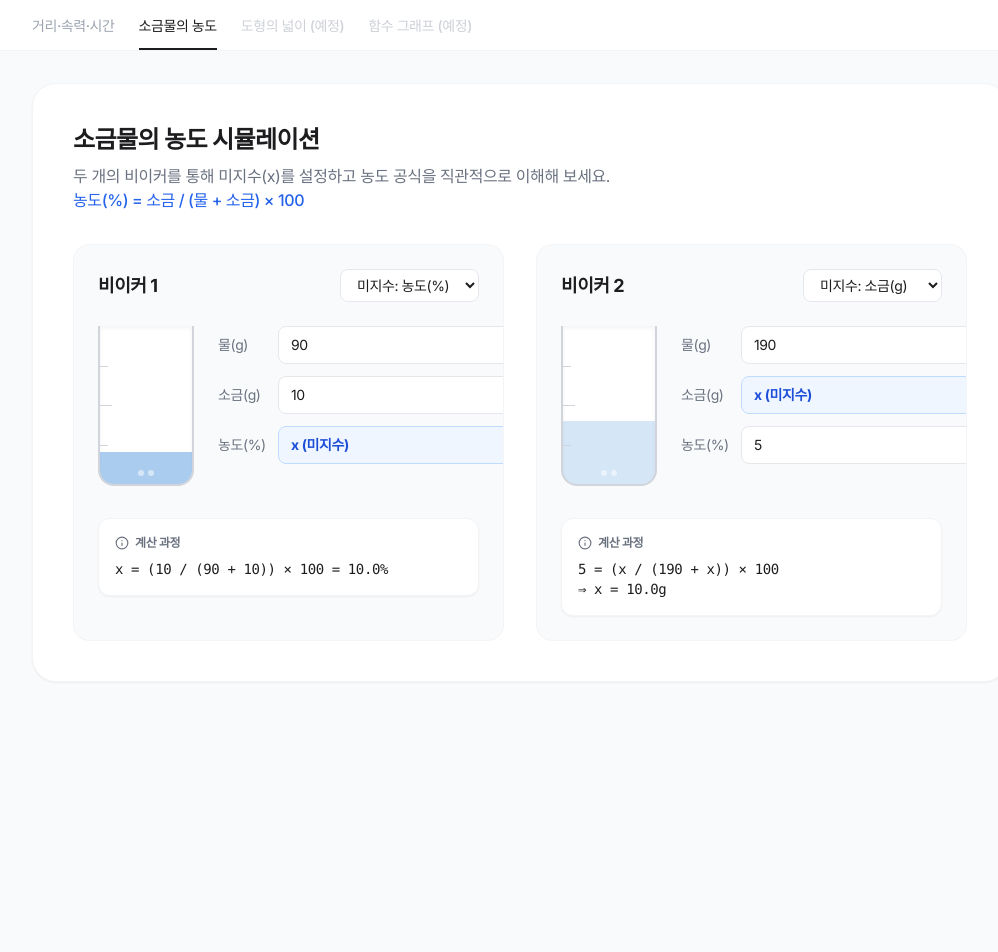
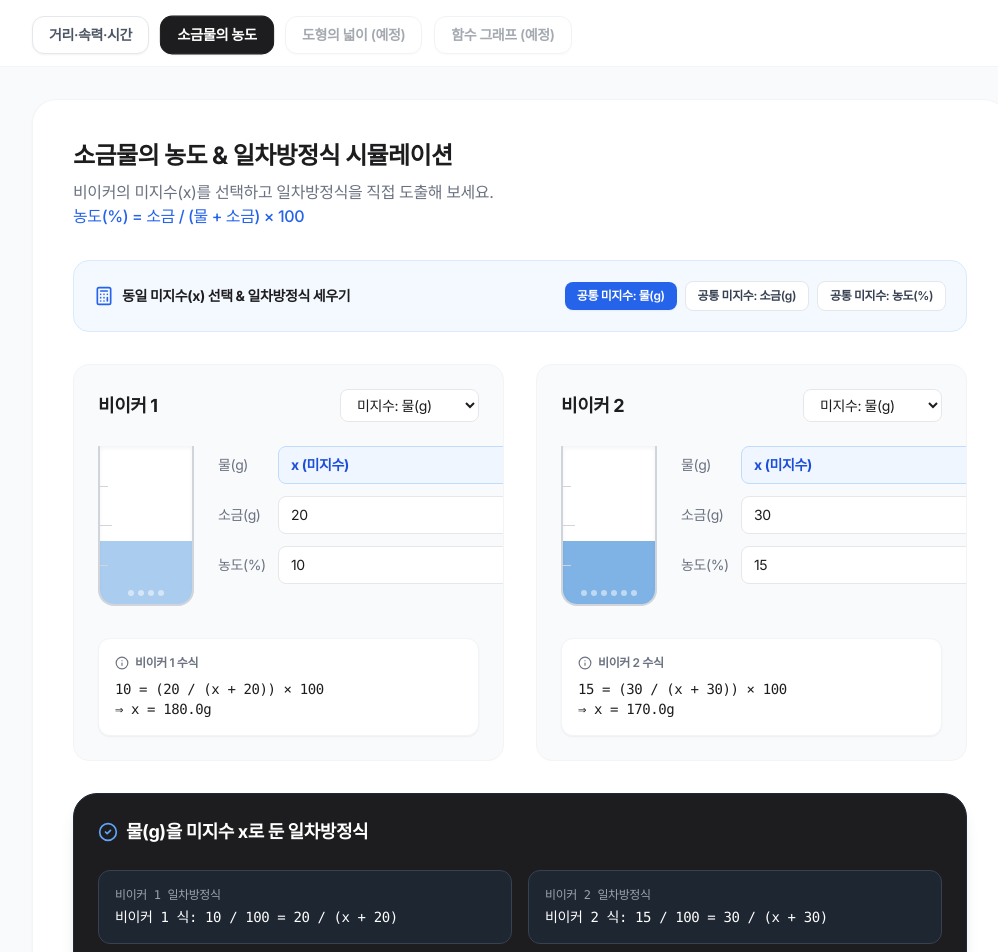
Before and after one commit to joonh0508-cloud/bbh, a Next.js app: page /programs/saltwater in a window 1280 px wide. Shown: the part 60-1012 px from the top of the page, without its empty margins (120-1118 px from the left). Before the commit the page ends 800 px from the top, so only its background shows below. Built offline with nearby package versions, Linux system fonts and the light colour scheme.

Commit message:
feat: Convert sub-program tabs to button style and add linear equation feature to Saltwater visualizer

```diff
--- a/app/programs/layout.tsx
+++ b/app/programs/layout.tsx
@@ -42,8 +42,8 @@ export default function ProgramsLayout({
           </div>
         </div>
 
-        {/* 탭 네비게이션 */}
-        <div className="max-w-5xl mx-auto px-6 flex items-center gap-6 overflow-x-auto no-scrollbar">
+        {/* 탭 네비게이션 (버튼 형태) */}
+        <div className="max-w-5xl mx-auto px-6 py-3 flex items-center gap-3 overflow-x-auto no-scrollbar">
           {tabs.map((tab) => {
             const isActive = pathname === tab.href;
             const isPlaceholder = tab.href !== "/programs/dst" && tab.href !== "/programs/saltwater";
@@ -52,11 +52,11 @@ export default function ProgramsLayout({
               <Link
                 key={tab.href}
                 href={isPlaceholder ? "#" : tab.href}
-                className={`py-3 text-sm font-medium border-b-2 transition-colors whitespace-nowrap ${
+                className={`px-4 py-2 text-sm font-semibold rounded-xl transition-all duration-200 whitespace-nowrap shadow-sm border ${
                   isActive
-                    ? "border-[#1d1d1f] text-[#1d1d1f]"
-                    : "border-transparent text-gray-400 hover:text-gray-600"
-                } ${isPlaceholder ? "cursor-not-allowed opacity-50" : ""}`}
+                    ? "bg-[#1d1d1f] text-white border-[#1d1d1f] shadow-md transform scale-[1.02]"
+                    : "bg-white text-gray-600 border-gray-200 hover:bg-gray-50 hover:text-gray-900"
+                } ${isPlaceholder ? "cursor-not-allowed opacity-50 hover:bg-white hover:text-gray-600" : ""}`}
               >
                 {tab.name}
               </Link>
--- a/app/programs/saltwater/page.tsx
+++ b/app/programs/saltwater/page.tsx
@@ -1,7 +1,7 @@
 "use client";
 
 import { useState } from "react";
-import { Droplet, Info } from "lucide-react";
+import { Info, Calculator, CheckCircle2 } from "lucide-react";
 
 type UnknownType = "water" | "salt" | "concentration";
 
@@ -15,9 +15,11 @@ interface BeakerState {
 
 export default function SaltwaterProgram() {
   const [beakers, setBeakers] = useState<BeakerState[]>([
-    { id: 1, unknown: "concentration", water: "90", salt: "10", concentration: "" },
-    { id: 2, unknown: "salt", water: "190", salt: "", concentration: "5" },
+    { id: 1, unknown: "water", water: "", salt: "20", concentration: "10" },
+    { id: 2, unknown: "water", water: "", salt: "30", concentration: "15" },
   ]);
+
+  const [useSharedUnknown, setUseSharedUnknown] = useState<boolean>(true);
 
   const updateBeaker = (id: number, field: keyof BeakerState, value: string) => {
     setBeakers((prev) =>
@@ -26,23 +28,46 @@ export default function SaltwaterProgram() {
 
         const updated = { ...b, [field]: value };
 
-        // 미지수 변경 시 입력 필드 초기화 (선택적)
-        if (field === 'unknown') {
-          if (value === 'concentration') {
-            updated.concentration = '';
-            if(!updated.water) updated.water = '90';
-            if(!updated.salt) updated.salt = '10';
-          } else if (value === 'salt') {
-            updated.salt = '';
-            if(!updated.water) updated.water = '190';
-            if(!updated.concentration) updated.concentration = '5';
-          } else if (value === 'water') {
-            updated.water = '';
-            if(!updated.salt) updated.salt = '10';
-            if(!updated.concentration) updated.concentration = '10';
+        if (field === "unknown") {
+          if (value === "concentration") {
+            updated.concentration = "";
+            if (!updated.water) updated.water = "90";
+            if (!updated.salt) updated.salt = "10";
+          } else if (value === "salt") {
+            updated.salt = "";
+            if (!updated.water) updated.water = "190";
+            if (!updated.concentration) updated.concentration = "5";
+          } else if (value === "water") {
+            updated.water = "";
+            if (!updated.salt) updated.salt = "10";
+            if (!updated.concentration) updated.concentration = "10";
           }
         }
 
+        return updated;
+      })
+    );
+  };
+
+  // 동일한 미지수로 일괄 변경
+  const handleSetSharedUnknown = (unknownType: UnknownType) => {
+    setUseSharedUnknown(true);
+    setBeakers((prev) =>
+      prev.map((b) => {
+        const updated = { ...b, unknown: unknownType };
+        if (unknownType === "concentration") {
+          updated.concentration = "";
+          if (!updated.water) updated.water = b.id === 1 ? "90" : "180";
+          if (!updated.salt) updated.salt = b.id === 1 ? "10" : "20";
+        } else if (unknownType === "salt") {
+          updated.salt = "";
+          if (!updated.water) updated.water = b.id === 1 ? "90" : "180";
+          if (!updated.concentration) updated.concentration = b.id === 1 ? "10" : "10";
+        } else if (unknownType === "water") {
+          updated.water = "";
+          if (!updated.salt) updated.salt = b.id === 1 ? "20" : "30";
+          if (!updated.concentration) updated.concentration = b.id === 1 ? "10" : "15";
+        }
         return updated;
       })
     );
@@ -62,8 +87,6 @@ export default function SaltwaterProgram() {
       };
     } else if (b.unknown === "salt") {
       if (isNaN(W) || isNaN(C) || C >= 100) return { value: 0, equation: `x = ?` };
-      // C = x / (W + x) * 100
-      // C(W + x) = 100x => CW + Cx = 100x => CW = x(100 - C) => x = CW / (100 - C)
       const res = (C * W) / (100 - C);
       return {
         value: res,
@@ -71,9 +94,7 @@ export default function SaltwaterProgram() {
       };
     } else {
       // unknown === "water"
-      if (isNaN(S) || isNaN(C) || C <= 0 || C > 100) return { value: 0, equation: `x = ?` };
-      // C = S / (x + S) * 100
-      // C(x + S) = 100S => Cx + CS = 100S => Cx = S(100 - C) => x = S(100 - C) / C
+      if (isNaN(S) || isNaN(C) || C <= 0 || C >= 100) return { value: 0, equation: `x = ?` };
       const res = (S * (100 - C)) / C;
       return {
         value: res,
@@ -82,19 +103,117 @@ export default function SaltwaterProgram() {
     }
   };
 
+  const isSameUnknown = beakers[0].unknown === beakers[1].unknown;
+  const sharedUnknownType = beakers[0].unknown;
+
+  // 두 비이커를 혼합할 때의 일차방정식 세우기 로직
+  const getLinearEquationText = () => {
+    const b1 = beakers[0];
+    const b2 = beakers[1];
+    const res1 = calculateResult(b1);
+    const res2 = calculateResult(b2);
+
+    if (sharedUnknownType === "water") {
+      // 물의 양이 공통 미지수 x인 경우
+      const S1 = parseFloat(b1.salt) || 0;
+      const C1 = parseFloat(b1.concentration) || 0;
+      const S2 = parseFloat(b2.salt) || 0;
+      const C2 = parseFloat(b2.concentration) || 0;
+
+      return {
+        title: "물(g)을 미지수 x로 둔 일차방정식",
+        eq1: `비이커 1 식: ${C1} / 100 = ${S1} / (x + ${S1})`,
+        eq2: `비이커 2 식: ${C2} / 100 = ${S2} / (x + ${S2})`,
+        solved: `비이커 1 해: x = ${res1.value.toFixed(1)}g | 비이커 2 해: x = ${res2.value.toFixed(1)}g`,
+        explanation: `공식을 1차 방정식으로 변형: ${C1}(x + ${S1}) = 100 × ${S1} ⇒ ${C1}x + ${C1 * S1} = ${100 * S1}`
+      };
+    } else if (sharedUnknownType === "salt") {
+      // 소금의 양이 공통 미지수 x인 경우
+      const W1 = parseFloat(b1.water) || 0;
+      const C1 = parseFloat(b1.concentration) || 0;
+      const W2 = parseFloat(b2.water) || 0;
+      const C2 = parseFloat(b2.concentration) || 0;
+
+      return {
+        title: "소금(g)을 미지수 x로 둔 일차방정식",
+        eq1: `비이커 1 식: ${C1} = (x / (${W1} + x)) × 100`,
+        eq2: `비이커 2 식: ${C2} = (x / (${W2} + x)) × 100`,
+        solved: `비이커 1 해: x = ${res1.value.toFixed(1)}g | 비이커 2 해: x = ${res2.value.toFixed(1)}g`,
+        explanation: `1차 방정식 풀이: ${C1}(${W1} + x) = 100x ⇒ ${C1 * W1} + ${C1}x = 100x ⇒ ${100 - C1}x = ${C1 * W1}`
+      };
+    } else {
+      // 농도가 공통 미지수 x인 경우
+      const W1 = parseFloat(b1.water) || 0;
+      const S1 = parseFloat(b1.salt) || 0;
+      const W2 = parseFloat(b2.water) || 0;
+      const S2 = parseFloat(b2.salt) || 0;
+
+      return {
+        title: "농도(%)를 미지수 x로 둔 일차방정식",
+        eq1: `비이커 1 식: x = (${S1} / (${W1} + ${S1})) × 100`,
+        eq2: `비이커 2 식: x = (${S2} / (${W2} + ${S2})) × 100`,
+        solved: `비이커 1 해: x = ${res1.value.toFixed(1)}% | 비이커 2 해: x = ${res2.value.toFixed(1)}%`,
+        explanation: `일차식 계산: x × (${W1 + S1}) = ${S1 * 100}`
+      };
+    }
+  };
+
+  const linearEqInfo = getLinearEquationText();
+
   return (
     <div className="flex flex-col gap-8 bg-white p-6 md:p-10 rounded-3xl shadow-sm border border-gray-100">
 
       {/* 헤더 설명 영역 */}
       <div className="text-center md:text-left">
         <h2 className="text-2xl font-bold tracking-tight text-[#1d1d1f] mb-2">
-          소금물의 농도 시뮬레이션
+          소금물의 농도 & 일차방정식 시뮬레이션
         </h2>
         <p className="text-gray-500">
-          두 개의 비이커를 통해 미지수(x)를 설정하고 농도 공식을 직관적으로 이해해 보세요.
+          비이커의 미지수(x)를 선택하고 일차방정식을 직접 도출해 보세요.
           <br/>
           <span className="text-blue-600 font-medium">농도(%) = 소금 / (물 + 소금) × 100</span>
         </p>
+      </div>
+
+      {/* 동일 미지수(x) 설정 컨트롤 바 */}
+      <div className="bg-blue-50/70 border border-blue-100 p-5 rounded-2xl flex flex-col md:flex-row items-center justify-between gap-4">
+        <div className="flex items-center gap-2 text-sm font-bold text-[#1d1d1f]">
+          <Calculator className="w-5 h-5 text-blue-600" />
+          <span>동일 미지수(x) 선택 & 일차방정식 세우기</span>
+        </div>
+
+        <div className="flex items-center gap-2 flex-wrap">
+          <button
+            onClick={() => handleSetSharedUnknown("water")}
+            className={`px-3 py-1.5 text-xs font-semibold rounded-lg transition-all ${
+              isSameUnknown && sharedUnknownType === "water"
+                ? "bg-blue-600 text-white shadow-sm"
+                : "bg-white text-gray-700 hover:bg-gray-100 border border-gray-200"
+            }`}
+          >
+            공통 미지수: 물(g)
+          </button>
+          <button
+            onClick={() => handleSetSharedUnknown("salt")}
+            className={`px-3 py-1.5 text-xs font-semibold rounded-lg transition-all ${
+              isSameUnknown && sharedUnknownType === "salt"
+                ? "bg-blue-600 text-white shadow-sm"
+                : "bg-white text-gray-700 hover:bg-gray-100 border border-gray-200"
+            }`}
+          >
+            공통 미지수: 소금(g)
+          </button>
+          <button
+            onClick={() => handleSetSharedUnknown("concentration")}
+            className={`px-3 py-1.5 text-xs font-semibold rounded-lg transition-all ${
+              isSameUnknown && sharedUnknownType === "concentration"
+                ? "bg-blue-600 text-white shadow-sm"
+                : "bg-white text-gray-700 hover:bg-gray-100 border border-gray-200"
+            }`}
+          >
+            공통 미지수: 농도(%)
+          </button>
+        </div>
       </div>
 
       {/* 비이커 렌더링 영역 */}
@@ -102,14 +221,13 @@ export default function SaltwaterProgram() {
         {beakers.map((beaker, index) => {
           const result = calculateResult(beaker);
 
-          // 시각화를 위한 값 계산
-          const displayW = beaker.unknown === 'water' ? result.value : parseFloat(beaker.water) || 0;
-          const displayS = beaker.unknown === 'salt' ? result.value : parseFloat(beaker.salt) || 0;
-          const displayC = beaker.unknown === 'concentration' ? result.value : parseFloat(beaker.concentration) || 0;
+          const displayW = beaker.unknown === "water" ? result.value : parseFloat(beaker.water) || 0;
+          const displayS = beaker.unknown === "salt" ? result.value : parseFloat(beaker.salt) || 0;
+          const displayC = beaker.unknown === "concentration" ? result.value : parseFloat(beaker.concentration) || 0;
 
           const totalAmount = displayW + displayS;
-          const fillPercentage = Math.min(Math.max((totalAmount / 500) * 100, 10), 100); // 500g을 100% 기준으로 시각화
-          const colorIntensity = Math.min(Math.max(displayC / 30, 0.1), 1); // 30%를 가장 진한 색으로
+          const fillPercentage = Math.min(Math.max((totalAmount / 500) * 100, 10), 100);
+          const colorIntensity = Math.min(Math.max(displayC / 30, 0.1), 1);
 
           return (
             <div key={beaker.id} className="bg-gray-50 rounded-2xl p-6 border border-gray-100 flex flex-col gap-6 relative overflow-hidden">
@@ -117,10 +235,9 @@ export default function SaltwaterProgram() {
               <div className="flex justify-between items-center">
                 <h3 className="text-lg font-bold text-[#1d1d1f]">비이커 {index + 1}</h3>
 
-                {/* 미지수 선택 드롭다운 */}
                 <select
                   value={beaker.unknown}
-                  onChange={(e) => updateBeaker(beaker.id, 'unknown', e.target.value)}
+                  onChange={(e) => updateBeaker(beaker.id, "unknown", e.target.value as UnknownType)}
                   className="bg-white border border-gray-200 text-sm rounded-lg px-3 py-1.5 focus:outline-none focus:ring-2 focus:ring-blue-500 text-[#1d1d1f]"
                 >
                   <option value="concentration">미지수: 농도(%)</option>
@@ -130,7 +247,6 @@ export default function SaltwaterProgram() {
               </div>
 
               <div className="flex gap-6">
-                {/* 비이커 시각화 (CSS) */}
                 <div className="w-24 h-40 bg-white rounded-b-2xl border-2 border-t-0 border-gray-300 relative flex flex-col justify-end overflow-hidden shadow-inner shrink-0">
                   <div
                     className="w-full transition-all duration-700 ease-in-out flex flex-col justify-end items-center pb-2"
@@ -139,7 +255,6 @@ export default function SaltwaterProgram() {
                       backgroundColor: `rgba(0, 102, 204, ${colorIntensity})`
                     }}
                   >
-                    {/* 소금 파티클 효과 (농도에 비례) */}
                     {displayS > 0 && (
                       <div className="absolute bottom-2 flex flex-wrap justify-center gap-1 w-full px-2 opacity-50">
                         {Array.from({ length: Math.min(Math.floor(displayS / 5), 15) }).map((_, i) => (
@@ -148,19 +263,15 @@ export default function SaltwaterProgram() {
                       </div>
                     )}
                   </div>
-                  {/* 눈금선 */}
                   <div className="absolute left-0 top-1/4 w-2 h-px bg-gray-300"></div>
                   <div className="absolute left-0 top-2/4 w-3 h-px bg-gray-300"></div>
                   <div className="absolute left-0 top-3/4 w-2 h-px bg-gray-300"></div>
                 </div>
 
-                {/* 입력 폼 및 결과 */}
                 <div className="flex-1 flex flex-col gap-3">
-
-                  {/* 물 입력 */}
                   <div className="flex items-center gap-3">
                     <label className="text-sm text-gray-500 w-12">물(g)</label>
-                    {beaker.unknown === 'water' ? (
+                    {beaker.unknown === "water" ? (
                       <div className="flex-1 bg-blue-50 border border-blue-200 rounded-lg px-3 py-2 text-sm font-bold text-blue-700">
                         x (미지수)
                       </div>
@@ -168,17 +279,16 @@ export default function SaltwaterProgram() {
                       <input
                         type="number"
                         value={beaker.water}
-                        onChange={(e) => updateBeaker(beaker.id, 'water', e.target.value)}
+                        onChange={(e) => updateBeaker(beaker.id, "water", e.target.value)}
                         className="flex-1 border border-gray-200 rounded-lg px-3 py-2 text-sm focus:outline-none focus:border-blue-500 text-[#1d1d1f]"
                         placeholder="예: 90"
                       />
                     )}
                   </div>
 
-                  {/* 소금 입력 */}
                   <div className="flex items-center gap-3">
                     <label className="text-sm text-gray-500 w-12">소금(g)</label>
-                    {beaker.unknown === 'salt' ? (
+                    {beaker.unknown === "salt" ? (
                       <div className="flex-1 bg-blue-50 border border-blue-200 rounded-lg px-3 py-2 text-sm font-bold text-blue-700">
                         x (미지수)
                       </div>
@@ -186,17 +296,16 @@ export default function SaltwaterProgram() {
                       <input
                         type="number"
                         value={beaker.salt}
-                        onChange={(e) => updateBeaker(beaker.id, 'salt', e.target.value)}
+                        onChange={(e) => updateBeaker(beaker.id, "salt", e.target.value)}
                         className="flex-1 border border-gray-200 rounded-lg px-3 py-2 text-sm focus:outline-none focus:border-blue-500 text-[#1d1d1f]"
                         placeholder="예: 10"
                       />
                     )}
                   </div>
 
-                  {/* 농도 입력 */}
                   <div className="flex items-center gap-3">
                     <label className="text-sm text-gray-500 w-12">농도(%)</label>
-                    {beaker.unknown === 'concentration' ? (
+                    {beaker.unknown === "concentration" ? (
                       <div className="flex-1 bg-blue-50 border border-blue-200 rounded-lg px-3 py-2 text-sm font-bold text-blue-700">
                         x (미지수)
                       </div>
@@ -204,21 +313,19 @@ export default function SaltwaterProgram() {
                       <input
                         type="number"
                         value={beaker.concentration}
-                        onChange={(e) => updateBeaker(beaker.id, 'concentration', e.target.value)}
+                        onChange={(e) => updateBeaker(beaker.id, "concentration", e.target.value)}
                         className="flex-1 border border-gray-200 rounded-lg px-3 py-2 text-sm focus:outline-none focus:border-blue-500 text-[#1d1d1f]"
                         placeholder="예: 10"
                       />
                     )}
                   </div>
-
                 </div>
               </div>
 
-              {/* 결과 수식 영역 */}
               <div className="mt-2 bg-white rounded-xl p-4 border border-gray-100 shadow-sm">
                 <div className="flex items-center gap-1.5 text-xs font-semibold text-gray-500 mb-2">
                   <Info className="w-3.5 h-3.5" />
-                  계산 과정
+                  비이커 {index + 1} 수식
                 </div>
                 <div className="text-[#1d1d1f] font-mono text-sm whitespace-pre-wrap">
                   {result.equation}
@@ -230,6 +337,36 @@ export default function SaltwaterProgram() {
         })}
       </div>
 
+      {/* 동일 미지수 일차방정식 해석 카드 */}
+      {isSameUnknown && (
+        <div className="bg-[#1d1d1f] text-white p-6 rounded-3xl shadow-lg border border-gray-800 flex flex-col gap-4 animate-in fade-in duration-300">
+          <div className="flex items-center gap-2">
+            <CheckCircle2 className="w-5 h-5 text-blue-400" />
+            <h3 className="text-lg font-bold tracking-tight">{linearEqInfo.title}</h3>
+          </div>
+
+          <div className="grid grid-cols-1 md:grid-cols-2 gap-4 my-2">
+            <div className="bg-gray-800/80 p-4 rounded-xl font-mono text-sm border border-gray-700">
+              <span className="text-gray-400 block text-xs mb-1">비이커 1 일차방정식</span>
+              {linearEqInfo.eq1}
+            </div>
+            <div className="bg-gray-800/80 p-4 rounded-xl font-mono text-sm border border-gray-700">
+              <span className="text-gray-400 block text-xs mb-1">비이커 2 일차방정식</span>
+              {linearEqInfo.eq2}
+            </div>
+          </div>
+
+          <div className="bg-blue-950/50 p-4 rounded-xl border border-blue-800/50 font-mono text-sm text-blue-200">
+            <span className="text-blue-400 font-bold block text-xs mb-1">방정식 변형 과정</span>
+            {linearEqInfo.explanation}
+          </div>
+
+          <div className="text-right text-xs text-gray-400 pt-2 border-t border-gray-800">
+            {linearEqInfo.solved}
+          </div>
+        </div>
+      )}
+
     </div>
   );
 }
```
